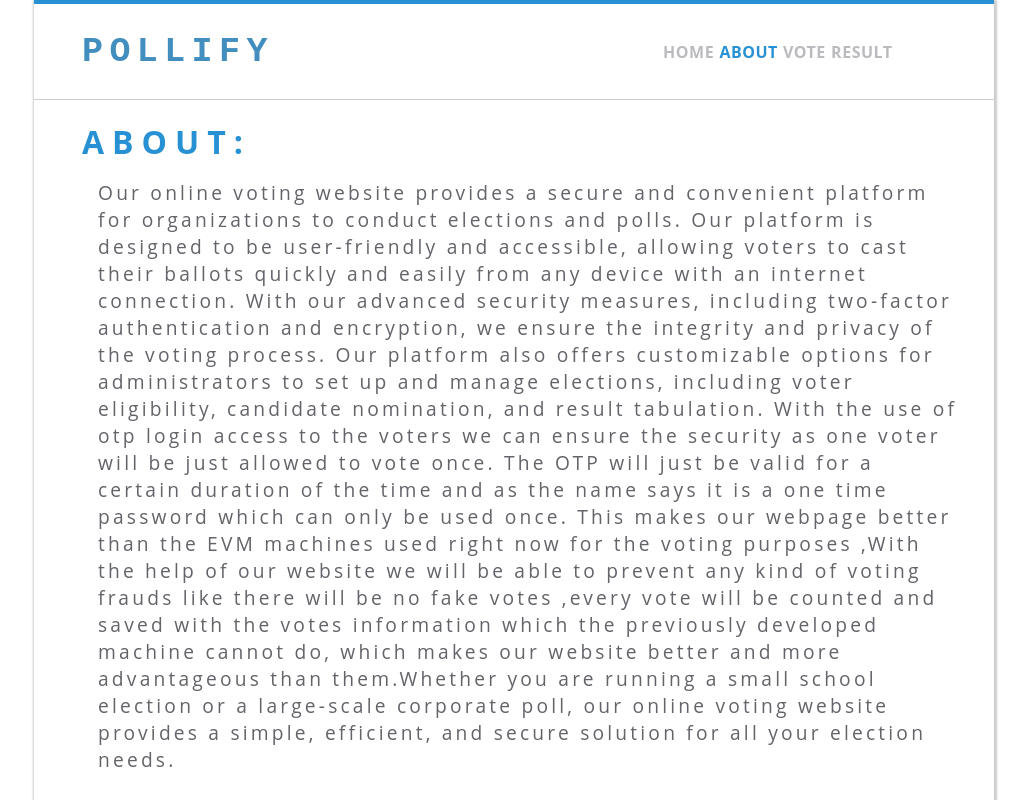
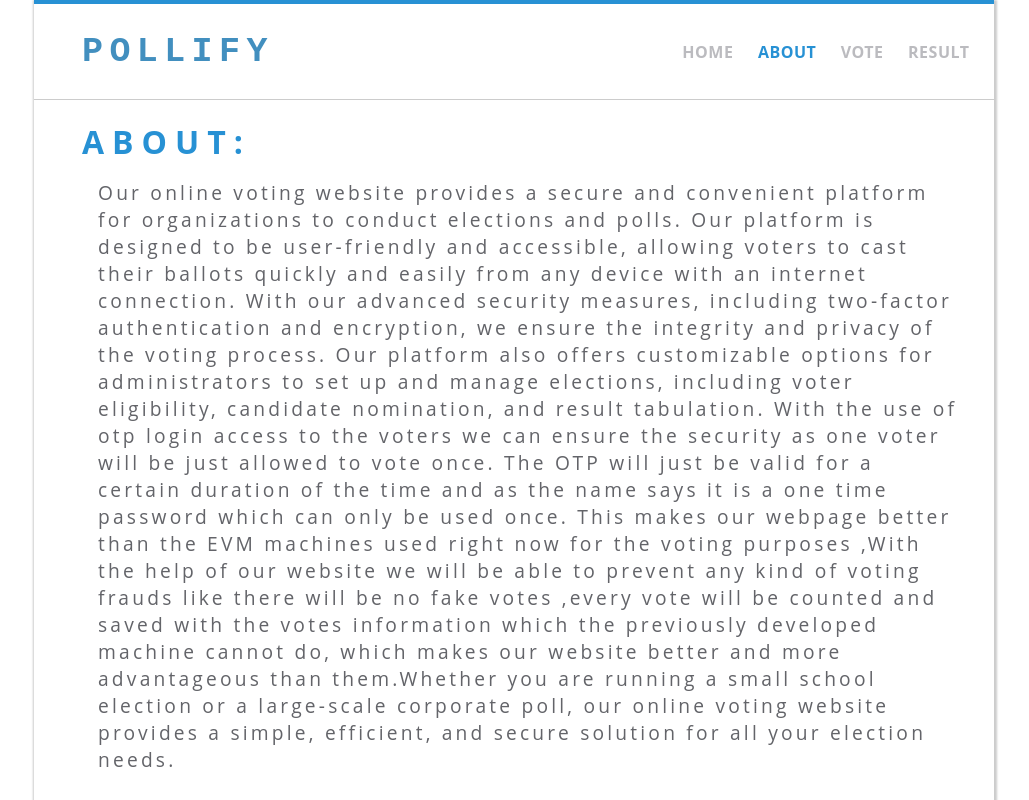
Before and after one commit to A-S-H-4-0-4/pollify, a Next.js app: page /about in a window 1280 px wide. Shown: the whole page, without its empty margins (126-1155 px from the left). Built offline with nearby package versions, Linux system fonts and the light colour scheme.

Commit message:
result page done

```diff
--- a/styles/Home.module.css
+++ b/styles/Home.module.css
@@ -47,7 +47,7 @@
   font-family: "Open Sans", Helvetica, Arial, sans-serif;
   font-weight: bold;
   letter-spacing: 0.5px;
-  width: 25%;
+  width: 40%;
   display: flex;
   justify-content: space-evenly;
   align-items: center;
--- a/styles/vote.module.css
+++ b/styles/vote.module.css
@@ -62,6 +62,7 @@
 }
 
 .radio:checked+.image {
+  border: 6px solid #ccc;
   border-color: #0070f3;
 }
 
```
